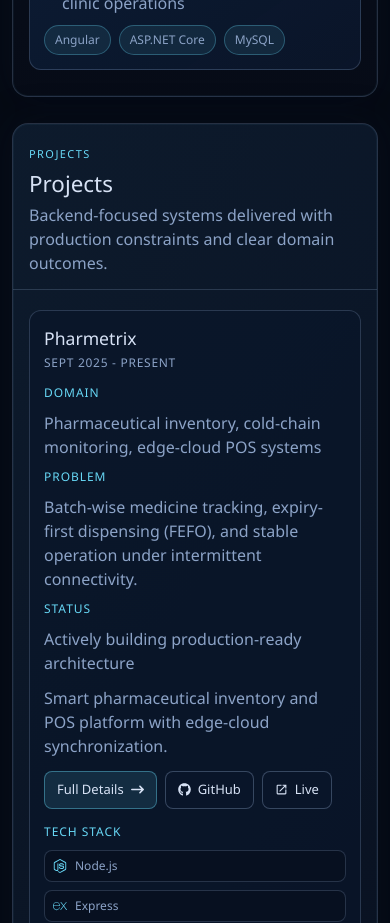
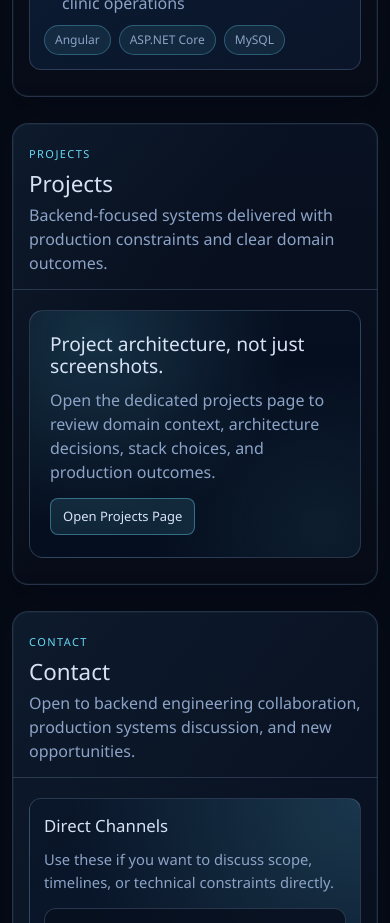
Before and after one commit to imprakhartripathi/Portfolio, a React (Vite) app in the folder new-client/: page / in a window 390 px wide. Shown: the part 4520-5443 px from the top of the page. Built offline with nearby package versions, Linux system fonts and the light colour scheme.

Commit message:
small mods

```diff
--- a/new-client/src/app/routes.tsx
+++ b/new-client/src/app/routes.tsx
@@ -195,6 +195,12 @@ export function PortfolioRoutes() {
   }
 
   function closeProject() {
+    navigateTo('/projects', { replace: true })
+    setRoute({ page: 'projects' })
+    window.scrollTo({ top: 0, behavior: 'smooth' })
+  }
+
+  function goProjects() {
     navigateTo('/projects')
     setRoute({ page: 'projects' })
     window.scrollTo({ top: 0, behavior: 'smooth' })
@@ -215,7 +221,7 @@ export function PortfolioRoutes() {
   }
 
   if (route.page === 'projects') {
-    return <SystemsDesignedSection onOpenProject={openProject} />
+    return <SystemsDesignedSection onOpenProject={openProject} onBackHome={goHome} titleAs="h1" mode="list" />
   }
 
   if (route.page === 'not-found') {
@@ -227,7 +233,7 @@ export function PortfolioRoutes() {
       <SystemOverviewSection />
       <CapabilityMatrixSection />
       <ProductionTimelineSection />
-      <SystemsDesignedSection onOpenProject={openProject} />
+      <SystemsDesignedSection onOpenProject={openProject} onOpenProjectsPage={goProjects} mode="cta" />
       <ContactEndpointSection />
     </>
   )
--- a/new-client/src/features/systems-designed/components/SystemsDesignedSection.tsx
+++ b/new-client/src/features/systems-designed/components/SystemsDesignedSection.tsx
@@ -9,10 +9,21 @@ import { CaseStudyCard } from './CaseStudyCard'
 
 type SystemsDesignedSectionProps = {
   onOpenProject: (projectId: string) => void
+  onOpenProjectsPage?: () => void
+  onBackHome?: () => void
+  titleAs?: 'h1' | 'h2'
+  mode?: 'list' | 'cta'
 }
 
-export function SystemsDesignedSection({ onOpenProject }: SystemsDesignedSectionProps) {
+export function SystemsDesignedSection({
+  onOpenProject,
+  onOpenProjectsPage,
+  onBackHome,
+  titleAs = 'h2',
+  mode = 'list',
+}: SystemsDesignedSectionProps) {
   const { ref, inView } = useInViewReveal({ threshold: 0.12, once: true })
+  const isCtaMode = mode === 'cta'
 
   return (
     <SectionWrapper
@@ -21,6 +32,7 @@ export function SystemsDesignedSection({ onOpenProject }: SystemsDesignedSection
       title="Projects"
       description="Backend-focused systems delivered with production constraints and clear domain outcomes."
       className="systems-designed"
+      titleAs={titleAs}
     >
       <motion.div
         ref={ref}
@@ -29,11 +41,48 @@ export function SystemsDesignedSection({ onOpenProject }: SystemsDesignedSection
         animate={inView ? 'visible' : 'hidden'}
         className="systems-designed__stack"
       >
-        <motion.div variants={revealItem} className="case-study-grid">
-          {systemsDesignedCases.map((study) => (
-            <CaseStudyCard key={study.id} study={study} onOpenProject={onOpenProject} />
-          ))}
-        </motion.div>
+        {isCtaMode ? (
+          <motion.article variants={revealItem} className="projects-cta-card">
+            <div className="projects-cta-card__copy">
+              <h3 className="projects-cta-card__title">Project architecture, not just screenshots.</h3>
+              <p className="projects-cta-card__text">
+                Open the dedicated projects page to review domain context, architecture decisions, stack choices, and production outcomes.
+              </p>
+            </div>
+
+            <div className="projects-cta-card__actions">
+              {onOpenProjectsPage ? (
+                <button type="button" className="link-btn" onClick={onOpenProjectsPage}>
+                  Open Projects Page
+                </button>
+              ) : null}
+            </div>
+          </motion.article>
+        ) : null}
+
+        {!isCtaMode && (onOpenProjectsPage || onBackHome) ? (
+          <motion.div variants={revealItem} className="systems-designed__actions">
+            {onOpenProjectsPage ? (
+              <button type="button" className="link-btn" onClick={onOpenProjectsPage}>
+                Open Projects Page
+              </button>
+            ) : null}
+
+            {onBackHome ? (
+              <button type="button" className="link-btn link-btn--ghost" onClick={onBackHome}>
+                Back to Home
+              </button>
+            ) : null}
+          </motion.div>
+        ) : null}
+
+        {!isCtaMode ? (
+          <motion.div variants={revealItem} className="case-study-grid">
+            {systemsDesignedCases.map((study) => (
+              <CaseStudyCard key={study.id} study={study} onOpenProject={onOpenProject} />
+            ))}
+          </motion.div>
+        ) : null}
       </motion.div>
     </SectionWrapper>
   )
--- a/new-client/src/styles/utilities.css
+++ b/new-client/src/styles/utilities.css
@@ -509,6 +509,50 @@
   gap: 14px;
 }
 
+.systems-designed__actions {
+  display: flex;
+  flex-wrap: wrap;
+  gap: 8px;
+  margin-bottom: 2px;
+}
+
+.projects-cta-card {
+  display: grid;
+  grid-template-columns: 1.25fr 0.75fr;
+  gap: 18px;
+  align-items: center;
+  border: 1px solid rgba(140, 163, 199, 0.26);
+  border-radius: 14px;
+  padding: 22px 20px;
+  background:
+    radial-gradient(circle at 20% 12%, rgba(103, 215, 245, 0.17), transparent 56%),
+    radial-gradient(circle at 88% 88%, rgba(103, 215, 245, 0.08), transparent 46%),
+    rgba(6, 16, 33, 0.8);
+}
+
+.projects-cta-card__copy {
+  display: grid;
+  gap: 10px;
+}
+
+.projects-cta-card__title {
+  margin: 0;
+  font-size: clamp(1.2rem, 2vw, 1.8rem);
+  line-height: 1.18;
+}
+
+.projects-cta-card__text {
+  margin: 0;
+  max-width: 62ch;
+  color: var(--text-muted);
+}
+
+.projects-cta-card__actions {
+  display: flex;
+  justify-content: flex-end;
+  align-items: center;
+}
+
 .case-study-card {
   display: grid;
   gap: 12px;
@@ -921,6 +965,15 @@
     grid-template-columns: repeat(3, minmax(0, 1fr));
   }
 
+  .projects-cta-card {
+    grid-template-columns: 1fr;
+    gap: 14px;
+  }
+
+  .projects-cta-card__actions {
+    justify-content: flex-start;
+  }
+
   .case-study-card__layout,
   .contact-endpoint__layout,
   .project-detail__grid {
```
